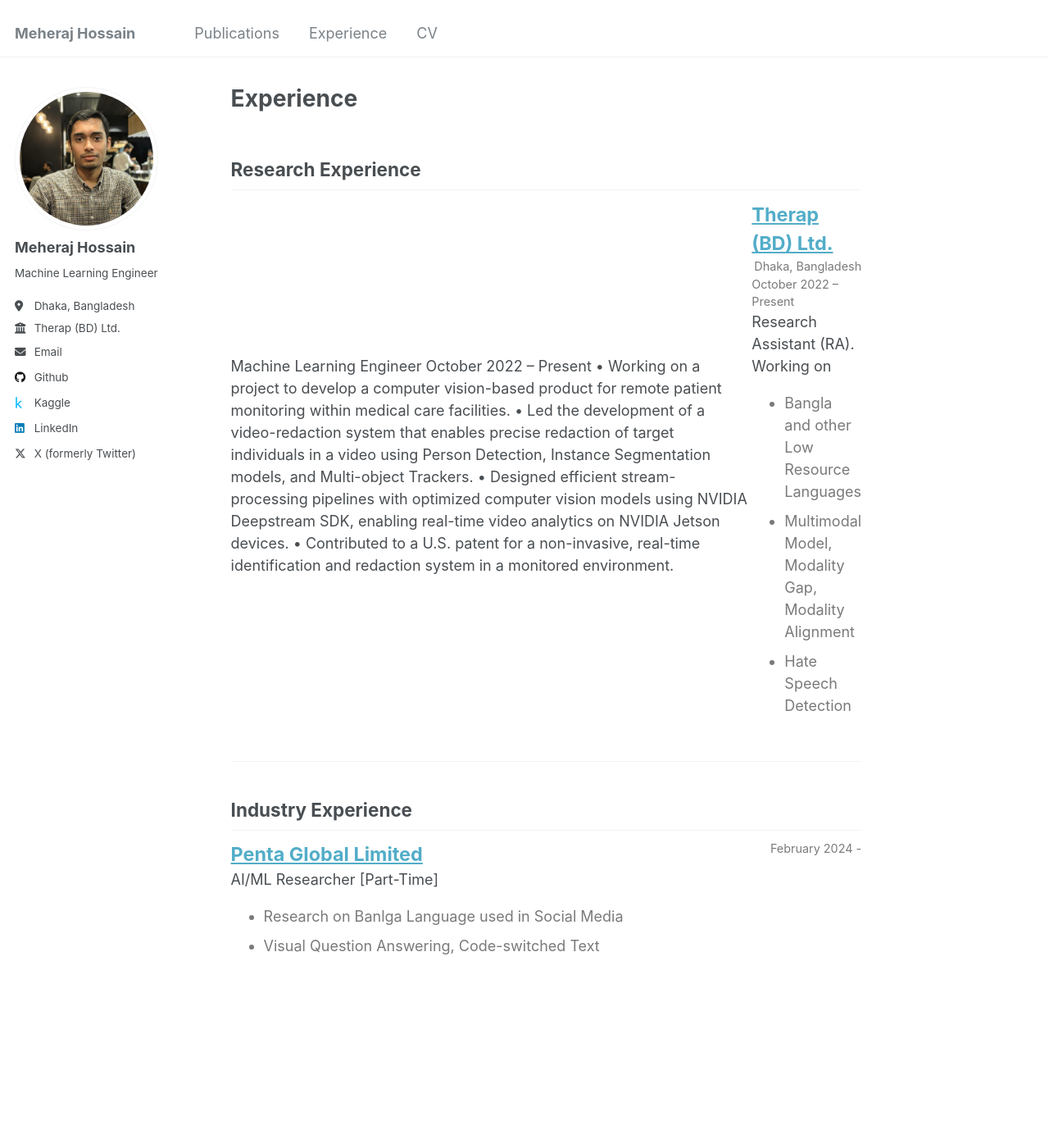
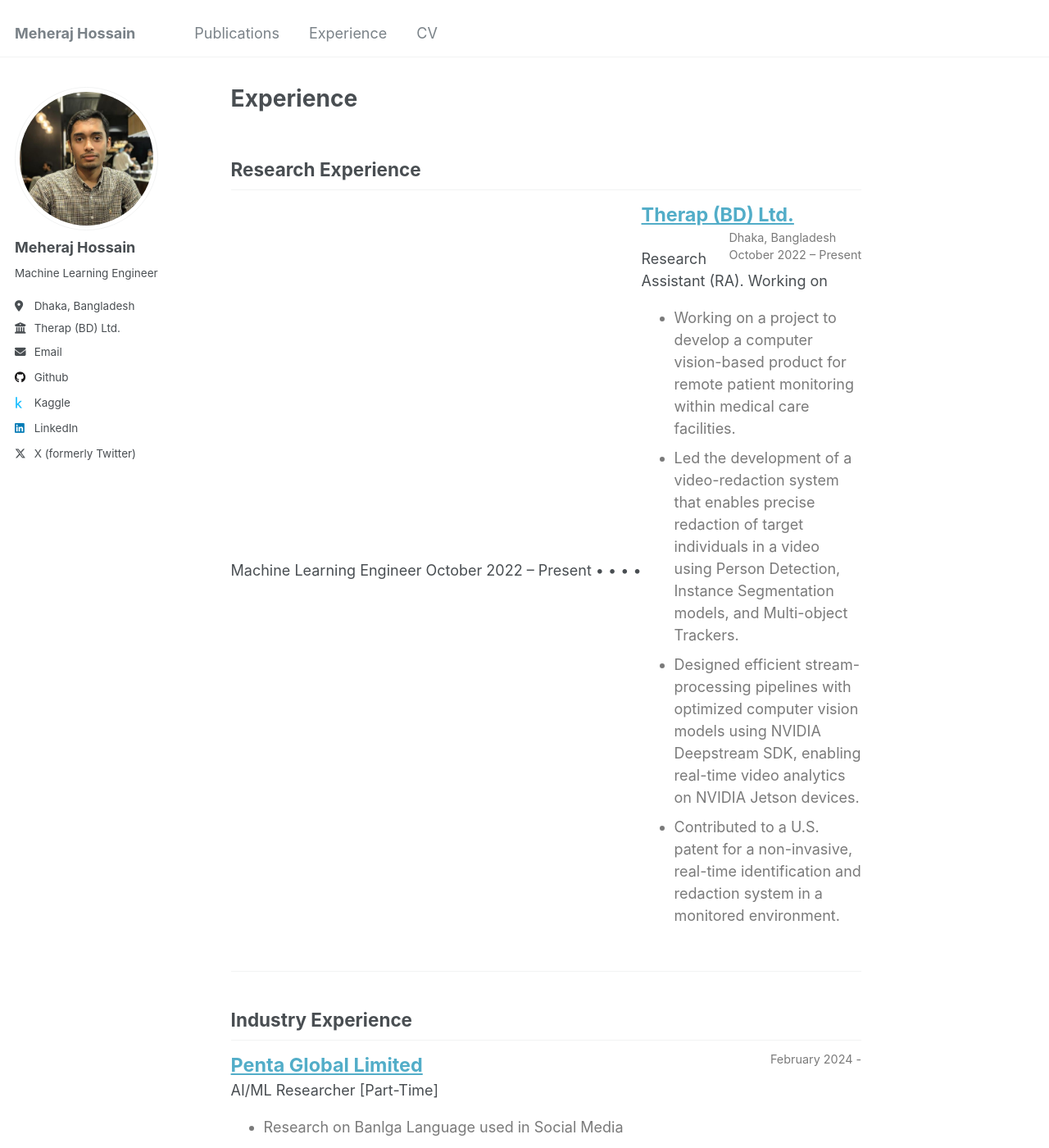
Before and after one commit to meheraj2325/meheraj2325.github.io, a Jekyll site: the page built from _pages/experience.html, in a window 1280 px wide and 1400 px high. Shown: the whole window at 82% size. Built offline with Jekyll 4.4.1, drawn with Linux system fonts in a browser that asks for light colours.

Commit message:
Updating exp

```diff
--- a/_pages/experience.html
+++ b/_pages/experience.html
@@ -45,33 +45,31 @@ author_profile: true
   </div> -->
 
 Machine Learning Engineer October 2022 – Present
-• Working on a project to develop a computer vision-based product for remote patient monitoring within medical care
-facilities.
-• Led the development of a video-redaction system that enables precise redaction of target individuals in a video using
-Person Detection, Instance Segmentation models, and Multi-object Trackers.
-• Designed efficient stream-processing pipelines with optimized computer vision models using NVIDIA Deepstream
-SDK, enabling real-time video analytics on NVIDIA Jetson devices.
-• Contributed to a U.S. patent for a non-invasive, real-time identification and redaction system in a monitored environment.
-
-
-
+•
+•
+•
+•
 
   <div style="flex:4;">
     <p style="margin:0px">
       <b style="font-size: 130%;"> <a href="https://ccds.ai/"> Therap (BD) Ltd. </a></b>
-      <div>
-        <span style="float:right; font-size:80%; color:#7a7a7a;">   Dhaka, Bangladesh        </span>
+      <div style="float:right; font-size:80%; color:#7a7a7a;"">
+        <span >   Dhaka, Bangladesh        </span><br/>
 
-        <span style="float:right; font-size:80%; color:#7a7a7a;">October 2022 – Present</span>
+        <span >October 2022 – Present</span>
 
       </div>
     </p>
     Research Assistant (RA). Working on
     <div style="color:#7a7a7a">
       <ul>
-		<li> Bangla and other Low Resource Languages</li>
-		<li> Multimodal Model, Modality Gap, Modality Alignment</li>
-		<li> Hate Speech Detection</li>
+		<li> Working on a project to develop a computer vision-based product for remote patient monitoring within medical care
+            facilities.</li>
+		<li>  Led the development of a video-redaction system that enables precise redaction of target individuals in a video using
+            Person Detection, Instance Segmentation models, and Multi-object Trackers.</li>
+		<li> Designed efficient stream-processing pipelines with optimized computer vision models using NVIDIA Deepstream
+            SDK, enabling real-time video analytics on NVIDIA Jetson devices.</li>
+        <li> Contributed to a U.S. patent for a non-invasive, real-time identification and redaction system in a monitored environment.</li>
 	  </ul>
     </div>
   </div>
```
